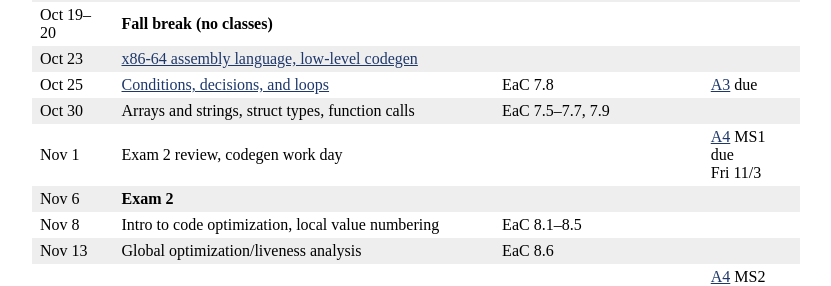
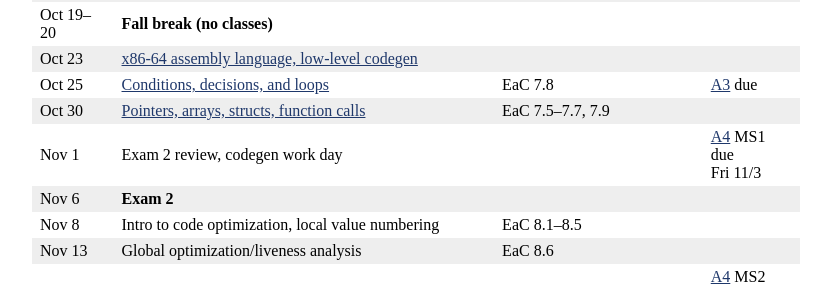
Before and after one commit to jhucompilers/fall2023, a Jekyll site: the page built from schedule.md, in a window 1280 px wide. Shown: the part 1033-1319 px from the top of the page, without its empty margins (224-1055 px from the left). Built offline with Jekyll 4.4.1, drawn with Linux system fonts in a browser that asks for light colours.

Commit message:
post lec 17 slides

```diff
--- a/schedule.csv
+++ b/schedule.csv
@@ -18,7 +18,7 @@ Oct 18,"Code generation for expressions",lectures/lecture14-public.pdf,,"EaC 7.1
 Oct 19–20,**Fall break (no classes)**,
 Oct 23,"x86-64 assembly language, low-level codegen",lectures/lecture15-public.pdf,,,
 Oct 25,"Conditions, decisions, and loops",lectures/lecture16-public.pdf,,"EaC 7.8","[A3](assign/assign03.html) due"
-Oct 30,"Arrays and strings, struct types, function calls",,,"EaC 7.5–7.7, 7.9",,
+Oct 30,"Pointers, arrays, structs, function calls",lectures/lecture17-public.pdf,,"EaC 7.5–7.7, 7.9",,
 Nov 1,"Exam 2 review, codegen work day",,,"","[A4](assign/assign04.html) MS1 due<br>Fri 11/3"
 Nov 6,"**Exam 2**",,,
 Nov 8,"Intro to code optimization, local value numbering",,,"EaC 8.1–8.5"
--- a/schedule.md
+++ b/schedule.md
@@ -44,7 +44,7 @@ Oct 18 | [Code generation for expressions](lectures/lecture14-public.pdf) | EaC
 Oct 19–20 | **Fall break (no classes)** |  |
 Oct 23 | [x86-64 assembly language, low-level codegen](lectures/lecture15-public.pdf) |  |
 Oct 25 | [Conditions, decisions, and loops](lectures/lecture16-public.pdf) | EaC 7.8 | [A3](assign/assign03.html) due
-Oct 30 | Arrays and strings, struct types, function calls | EaC 7.5–7.7, 7.9 |
+Oct 30 | [Pointers, arrays, structs, function calls](lectures/lecture17-public.pdf) | EaC 7.5–7.7, 7.9 |
 Nov 1 | Exam 2 review, codegen work day |  | [A4](assign/assign04.html) MS1 due<br>Fri 11/3
 Nov 6 | **Exam 2** |  |
 Nov 8 | Intro to code optimization, local value numbering | EaC 8.1–8.5 |
```
Also changed, not shown: 1 other file.
